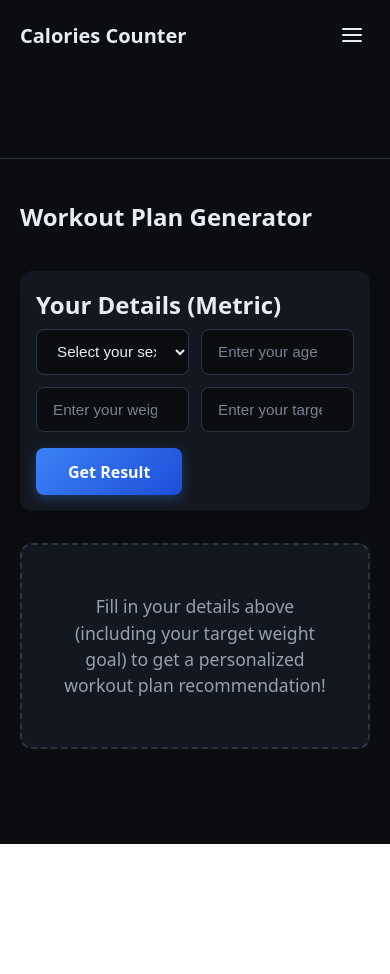
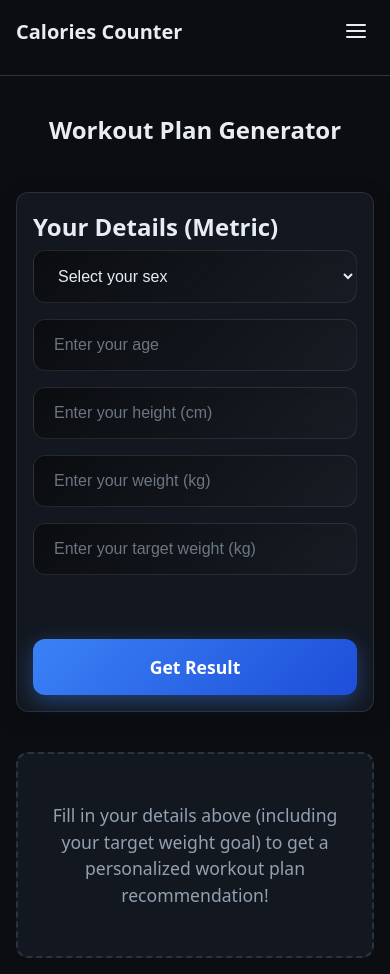
Before and after one commit to ZedZed34/Calories-Counter, a React (Vite) app: page /workout in a window 390 px wide. Before the commit the page ends 844 px from the top, so only its background shows below. Built offline with nearby package versions, Linux system fonts and the light colour scheme.

Commit message:
Reviewed

```diff
--- a/src/components/Layout.css
+++ b/src/components/Layout.css
@@ -121,10 +121,14 @@ nav a:hover, nav a.active {
 }
 
 main {
-  padding:1.25rem;
-  display:flex;
-  flex-direction:column;
-  gap:1rem;
+  padding: 2rem;
+  display: flex;
+  flex-direction: column;
+  align-items: center;
+  gap: 2rem;
+  max-width: 1200px;
+  margin: 0 auto;
+  width: 100%;
 }
 
 .grid {
@@ -159,7 +163,22 @@ main {
     position: relative;
   }
 
+  main {
+    padding: 1.5rem;
+  }
+
   .grid {
     grid-template-columns: 1fr;
   }
 }
+
+@media (max-width: 480px) {
+  main {
+    padding: 1rem;
+    gap: 1.5rem;
+  }
+
+  aside {
+    padding: 1rem;
+  }
+}
--- a/src/components/UserForm.css
+++ b/src/components/UserForm.css
@@ -1,8 +1,12 @@
 .card {
-  padding: 1rem;
-  border-radius: 12px;
-  background: var(--surface);
-  box-shadow: var(--shadow);
+  padding: 2rem;
+  border-radius: 16px;
+  background: linear-gradient(135deg, var(--surface), rgba(255, 255, 255, 0.02));
+  box-shadow: 0 8px 32px rgba(0, 0, 0, 0.3);
+  border: 1px solid rgba(255, 255, 255, 0.1);
+  backdrop-filter: blur(10px);
+  width: 100%;
+  max-width: 600px;
 }
 
 .title {
@@ -11,8 +15,8 @@
 
 .grid {
   display: grid;
-  grid-template-columns: repeat(2, minmax(0, 1fr));
-  gap: .75rem;
+  grid-template-columns: repeat(auto-fit, minmax(250px, 1fr));
+  gap: 1.5rem;
 }
 
 .span-2 {
@@ -20,24 +24,26 @@
 }
 
 input, select {
-  padding: .8rem 1rem;
-  border: 1px solid var(--line);
-  border-radius: 8px;
-  background: var(--bg);
+  padding: 1rem 1.25rem;
+  border: 1px solid rgba(255, 255, 255, 0.1);
+  border-radius: 12px;
+  background: linear-gradient(135deg, var(--bg), rgba(255, 255, 255, 0.02));
   color: #e8edf4;
-  font-size: .95rem;
-  transition: border-color 0.2s ease;
+  font-size: 1rem;
+  transition: all 0.3s ease;
+  backdrop-filter: blur(5px);
 }
 
 input::placeholder {
   color: var(--muted);
-  opacity: 0.8;
+  opacity: 0.7;
 }
 
 input:focus, select:focus {
   outline: none;
   border-color: #3b82f6;
-  box-shadow: 0 0 0 2px rgba(59, 130, 246, 0.2);
+  box-shadow: 0 0 0 3px rgba(59, 130, 246, 0.2);
+  transform: translateY(-1px);
 }
 
 select option[disabled] {
@@ -53,23 +59,41 @@ select:valid {
 }
 
 .get-result-btn {
-  margin-top: 1rem;
-  padding: 0.8rem 2rem;
+  margin-top: 2rem;
+  padding: 1rem 2.5rem;
   background: linear-gradient(135deg, #3b82f6, #1d4ed8);
   color: white;
   border: none;
-  border-radius: 8px;
-  font-size: 1rem;
+  border-radius: 12px;
+  font-size: 1.1rem;
   font-weight: 600;
   cursor: pointer;
-  transition: all 0.2s ease;
-  box-shadow: 0 4px 12px rgba(59, 130, 246, 0.3);
+  transition: all 0.3s cubic-bezier(0.4, 0, 0.2, 1);
+  box-shadow: 0 6px 20px rgba(59, 130, 246, 0.4);
+  width: 100%;
+  position: relative;
+  overflow: hidden;
+}
+
+.get-result-btn::before {
+  content: '';
+  position: absolute;
+  top: 0;
+  left: -100%;
+  width: 100%;
+  height: 100%;
+  background: linear-gradient(90deg, transparent, rgba(255, 255, 255, 0.2), transparent);
+  transition: left 0.5s ease;
+}
+
+.get-result-btn:hover::before {
+  left: 100%;
 }
 
 .get-result-btn:hover {
   background: linear-gradient(135deg, #2563eb, #1e40af);
-  transform: translateY(-1px);
-  box-shadow: 0 6px 16px rgba(59, 130, 246, 0.4);
+  transform: translateY(-2px);
+  box-shadow: 0 8px 25px rgba(59, 130, 246, 0.5);
 }
 
 .get-result-btn:active {
--- a/src/pages/WorkoutPlan.css
+++ b/src/pages/WorkoutPlan.css
@@ -1,13 +1,24 @@
 .workout-section {
-  margin-top: 1.5rem;
+  width: 100%;
+  max-width: 1000px;
+  margin: 0 auto;
+}
+
+.form-grid {
+  display: grid;
+  grid-template-columns: repeat(auto-fit, minmax(250px, 1fr));
+  gap: 1.5rem;
+  margin-bottom: 2rem;
 }
 
 .goal-summary {
-  background: var(--surface);
-  border-radius: 12px;
-  padding: 1.5rem;
-  margin-bottom: 1.5rem;
-  box-shadow: var(--shadow);
+  background: linear-gradient(135deg, var(--surface), rgba(59, 130, 246, 0.05));
+  border-radius: 16px;
+  padding: 2rem;
+  margin-bottom: 2rem;
+  box-shadow: 0 8px 32px rgba(0, 0, 0, 0.3);
+  border: 1px solid rgba(59, 130, 246, 0.1);
+  backdrop-filter: blur(10px);
 }
 
 .goal-summary h3 {
@@ -15,22 +26,31 @@
   font-size: 1.25rem;
 }
 
-.goal-lose-fat { color: #ef4444; }
-.goal-build-muscle { color: #22c55e; }
+.goal-fat-loss { color: #ef4444; }
+.goal-bulk { color: #22c55e; }
 .goal-maintain { color: #3b82f6; }
 
 .calories-summary {
-  display: flex;
-  gap: 1.5rem;
-  flex-wrap: wrap;
+  display: grid;
+  grid-template-columns: repeat(auto-fit, minmax(150px, 1fr));
+  gap: 1rem;
 }
 
 .calories-summary span {
-  background: var(--bg);
-  padding: 0.5rem 1rem;
-  border-radius: 8px;
+  background: linear-gradient(135deg, var(--bg), rgba(255, 255, 255, 0.02));
+  padding: 1rem 1.5rem;
+  border-radius: 12px;
   font-weight: 600;
-  border: 1px solid var(--line);
+  border: 1px solid rgba(255, 255, 255, 0.1);
+  text-align: center;
+  backdrop-filter: blur(5px);
+  transition: all 0.3s ease;
+}
+
+.calories-summary span:hover {
+  transform: translateY(-2px);
+  box-shadow: 0 6px 20px rgba(59, 130, 246, 0.2);
+  border-color: rgba(59, 130, 246, 0.3);
 }
 
 .split-selector {
@@ -44,30 +64,53 @@
 
 .split-options {
   display: grid;
-  grid-template-columns: repeat(auto-fit, minmax(280px, 1fr));
-  gap: 1rem;
+  grid-template-columns: repeat(auto-fit, minmax(300px, 1fr));
+  gap: 1.5rem;
 }
 
 .split-option {
-  background: var(--surface);
-  border: 2px solid var(--line);
-  border-radius: 12px;
-  padding: 1.5rem;
+  background: linear-gradient(135deg, var(--surface), rgba(255, 255, 255, 0.02));
+  border: 2px solid rgba(255, 255, 255, 0.1);
+  border-radius: 16px;
+  padding: 2rem;
   cursor: pointer;
-  transition: all 0.2s ease;
+  transition: all 0.3s cubic-bezier(0.4, 0, 0.2, 1);
   text-align: left;
+  backdrop-filter: blur(10px);
+  position: relative;
+  overflow: hidden;
+}
+
+.split-option::before {
+  content: '';
+  position: absolute;
+  top: 0;
+  left: 0;
+  right: 0;
+  bottom: 0;
+  background: linear-gradient(135deg, rgba(59, 130, 246, 0.1), rgba(29, 78, 216, 0.1));
+  opacity: 0;
+  transition: opacity 0.3s ease;
+  z-index: -1;
 }
 
 .split-option:hover {
-  border-color: #3b82f6;
-  transform: translateY(-2px);
-  box-shadow: 0 8px 24px rgba(59, 130, 246, 0.2);
+  border-color: rgba(59, 130, 246, 0.4);
+  transform: translateY(-4px);
+  box-shadow: 0 12px 40px rgba(59, 130, 246, 0.2);
+}
+
+.split-option:hover::before {
+  opacity: 0.3;
 }
 
 .split-option.active {
   border-color: #3b82f6;
-  background: linear-gradient(135deg, rgba(59, 130, 246, 0.1), rgba(29, 78, 216, 0.1));
-  box-shadow: 0 8px 24px rgba(59, 130, 246, 0.3);
+  box-shadow: 0 12px 40px rgba(59, 130, 246, 0.4);
+}
+
+.split-option.active::before {
+  opacity: 1;
 }
 
 .split-option h4 {
@@ -83,10 +126,12 @@
 }
 
 .plan-details {
-  background: var(--surface);
-  border-radius: 12px;
-  padding: 1.5rem;
-  box-shadow: var(--shadow);
+  background: linear-gradient(135deg, var(--surface), rgba(255, 255, 255, 0.02));
+  border-radius: 16px;
+  padding: 2rem;
+  box-shadow: 0 8px 32px rgba(0, 0, 0, 0.3);
+  border: 1px solid rgba(255, 255, 255, 0.1);
+  backdrop-filter: blur(10px);
 }
 
 .plan-details h3 {
@@ -102,25 +147,28 @@
 
 .weekly-schedule {
   display: grid;
-  grid-template-columns: repeat(auto-fit, minmax(200px, 1fr));
-  gap: 1rem;
+  grid-template-columns: repeat(auto-fit, minmax(220px, 1fr));
+  gap: 1.5rem;
 }
 
 .day-card {
-  background: var(--bg);
-  border: 1px solid var(--line);
-  border-radius: 8px;
-  padding: 1rem;
-  transition: transform 0.2s ease;
+  background: linear-gradient(135deg, var(--bg), rgba(255, 255, 255, 0.02));
+  border: 1px solid rgba(255, 255, 255, 0.1);
+  border-radius: 12px;
+  padding: 1.5rem;
+  transition: all 0.3s ease;
+  backdrop-filter: blur(5px);
 }
 
 .day-card:hover {
-  transform: translateY(-2px);
+  transform: translateY(-3px);
+  box-shadow: 0 8px 25px rgba(59, 130, 246, 0.15);
+  border-color: rgba(59, 130, 246, 0.3);
 }
 
 .day-card.rest-day {
-  opacity: 0.6;
-  background: linear-gradient(135deg, rgba(107, 114, 128, 0.1), rgba(75, 85, 99, 0.1));
+  opacity: 0.7;
+  background: linear-gradient(135deg, rgba(107, 114, 128, 0.2), rgba(75, 85, 99, 0.1));
 }
 
 .day-card h4 {
@@ -154,16 +202,49 @@
 }
 
 @media (max-width: 768px) {
+  .form-grid {
+    grid-template-columns: 1fr;
+    gap: 1rem;
+  }
+
+  .goal-summary {
+    padding: 1.5rem;
+  }
+
   .calories-summary {
-    flex-direction: column;
-    gap: 0.5rem;
+    grid-template-columns: 1fr;
+    gap: 0.75rem;
   }
 
   .split-options {
     grid-template-columns: 1fr;
+    gap: 1rem;
+  }
+
+  .split-option {
+    padding: 1.5rem;
   }
 
   .weekly-schedule {
     grid-template-columns: 1fr;
+    gap: 1rem;
+  }
+
+  .day-card {
+    padding: 1rem;
   }
 }
+
+@media (max-width: 480px) {
+  .workout-section {
+    padding: 0 1rem;
+  }
+
+  .goal-summary {
+    padding: 1rem;
+  }
+
+  .split-option {
+    padding: 1rem;
+  }
+}
--- a/src/pages/WorkoutPlan.jsx
+++ b/src/pages/WorkoutPlan.jsx
@@ -13,7 +13,7 @@ export default function WorkoutPlan() {
 
   function handleCalculate(formData) {
     // Validate that required fields are filled
-    if (!formData.sex || !formData.age || !formData.currentWeight || !formData.targetWeight) {
+    if (!formData.sex || !formData.age || !formData.height || !formData.currentWeight || !formData.targetWeight) {
       setShowModal(true);
       return;
     }
@@ -30,11 +30,11 @@ export default function WorkoutPlan() {
     let recommendation = '';
 
     if (weightDifference > 2) { // Want to lose weight
-      goal = 'lose-fat';
+      goal = 'fat-loss';
       // For fat loss, recommend more frequent training with shorter sessions
       recommendation = weightDifferencePercent > 15 ? 'upper-lower' : 'full-body';
     } else if (weightDifference < -2) { // Want to gain weight
-      goal = 'build-muscle';
+      goal = 'bulk';
       // For muscle building, recommend higher volume splits
       recommendation = 'ppl';
     } else { // Maintain weight
@@ -46,6 +46,7 @@ export default function WorkoutPlan() {
     setWorkoutPlan({
       currentWeight: data.currentWeight,
       targetWeight: data.targetWeight,
+      height: data.height,
       goal: goal,
       recommendation: recommendation,
       sex: data.sex,
@@ -110,6 +111,7 @@ export default function WorkoutPlan() {
     const [form, setForm] = useState({
       sex: '',
       age: '',
+      height: '',
       currentWeight: '',
       targetWeight: ''
     });
@@ -125,7 +127,7 @@ export default function WorkoutPlan() {
     return (
       <div className="card">
         <h2 className="title">Your Details (Metric)</h2>
-        <div className="grid">
+        <div className="form-grid">
           <select
             value={form.sex}
             onChange={(e) => handleInputChange('sex', e.target.value)}
@@ -142,6 +144,16 @@ export default function WorkoutPlan() {
             value={form.age}
             onChange={(e) => handleInputChange('age', e.target.value)}
             placeholder="Enter your age"
+          />
+
+          <input
+            type="number"
+            min="100"
+            max="230"
+            step="1"
+            value={form.height}
+            onChange={(e) => handleInputChange('height', e.target.value)}
+            placeholder="Enter your height (cm)"
           />
 
           <input
@@ -181,8 +193,8 @@ export default function WorkoutPlan() {
         <div className="workout-section">
           <div className="goal-summary">
             <h3>Your Goal: <span className={`goal-${workoutPlan.goal}`}>
-              {workoutPlan.goal === 'lose-fat' ? 'Lose Fat' :
-               workoutPlan.goal === 'build-muscle' ? 'Build Muscle' : 'Maintain Weight'}
+              {workoutPlan.goal === 'fat-loss' ? 'Fat Loss' :
+               workoutPlan.goal === 'bulk' ? 'Bulk' : 'Maintain Weight'}
             </span></h3>
             <div className="calories-summary">
               <span>Current: {workoutPlan.currentWeight} kg</span>
```
